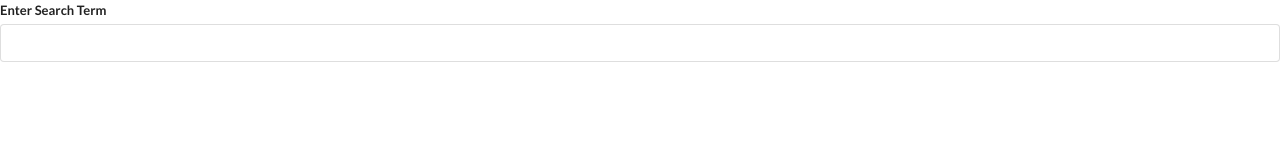
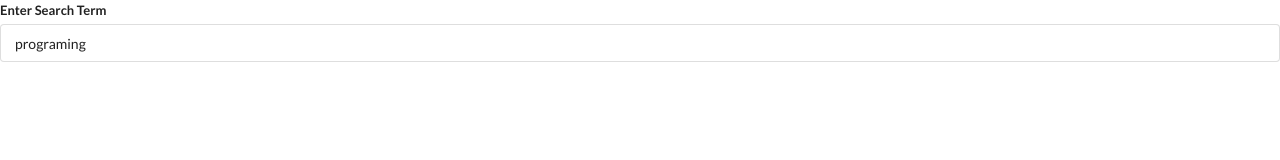
Before and after one commit to Vl4d1s/Widgets, a React (Create React App) app: page / in a window 1280 px wide. Shown: the top 160 px of the page. Built offline with nearby package versions, Linux system fonts and the light colour scheme; no server answers.

Commit message:
Default Search Terms

```diff
--- a/src/components/Search.js
+++ b/src/components/Search.js
@@ -2,11 +2,12 @@
 import axios from "axios";
 
 const Search = () => {
-  const [term, setTerm] = useState("");
+  const [term, setTerm] = useState("programing");
+  const [results, setResults] = useState([]);
 
   useEffect(() => {
     (async () => {
-      await axios.get("https://en.wikipedia.org/w/api.php", {
+      const { data } = await axios.get("https://en.wikipedia.org/w/api.php", {
         params: {
           action: "query",
           list: "search",
@@ -15,6 +16,7 @@
           srsearch: term,
         },
       });
+      setResults(data.query.results);
     })();
   }, [term]);
 
```
Also changed, not shown: 1 other file (tests, documents, lock files or other folders).
